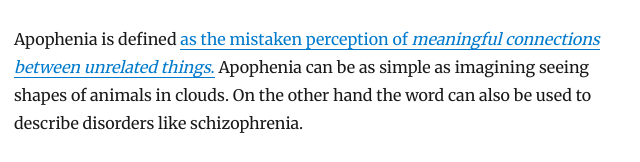
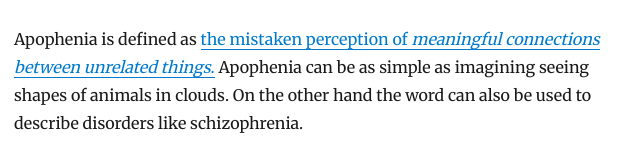
Before and after one commit to thoughtassassin/apopheniacsguide, a Gatsby site: page /blog/an-apopheniacs-guide-to-reality/ in a window 1280 px wide. Shown: the part 242-404 px from the top of the page, 311-951 px from the left. Built offline with nearby package versions, Linux system fonts and the light colour scheme; Gatsby itself is replaced by a stand-in of ours; some packages are replaced by stand-ins of ours.

Commit message:
Update Blog “an-apopheniacs-guide-to-reality”

```diff
--- a/content/blog/an-apopheniacs-guide-to-reality.md
+++ b/content/blog/an-apopheniacs-guide-to-reality.md
@@ -4,7 +4,7 @@ date: 2020-10-24T20:40:10.950Z
 title: An Apopheniac's Guide To Reality
 description: Uncertainty invites us to investigate our models of reality
 ---
-Apophenia is defined [as the mistaken perception of *meaningful connections between unrelated things*.](https://en.wikipedia.org/wiki/Apophenia) Apophenia can be as simple as imagining seeing shapes of animals in clouds. On the other hand the word can also be used to describe disorders like schizophrenia.
+Apophenia is defined as [the mistaken perception of *meaningful connections between unrelated things*.](https://en.wikipedia.org/wiki/Apophenia) Apophenia can be as simple as imagining seeing shapes of animals in clouds. On the other hand the word can also be used to describe disorders like schizophrenia.
 
 Apopheniac is not in the dictionary. I am coining the term to provide a way to describe one who experiences apophenia.
 
```
